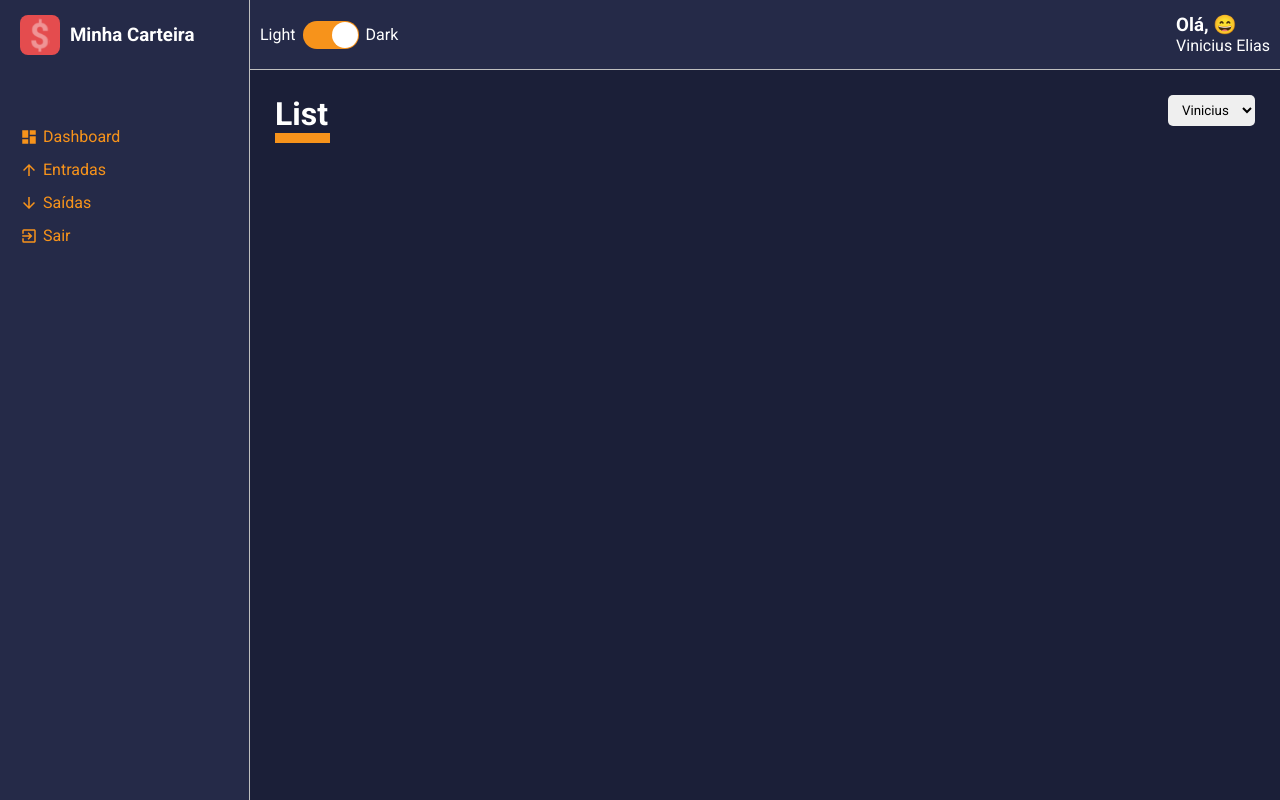
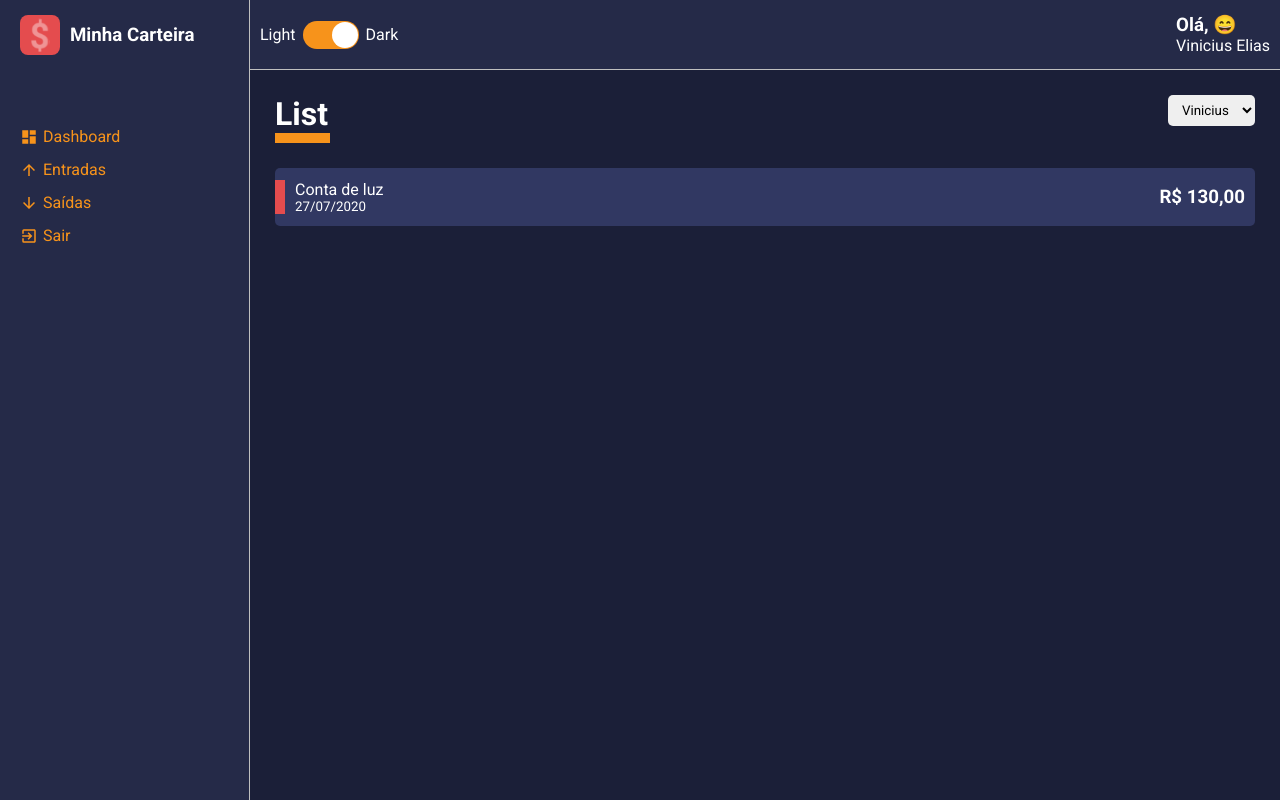
Before and after one commit to vinielias11/dashboardCarteira, a React (Create React App) app: page / in a window 1280 px wide. Built offline with nearby package versions, Linux system fonts and the light colour scheme.

Commit message:
Criação dos cartões de movimentação +  scrollbar

```diff
--- a/src/components/Content/styles.ts
+++ b/src/components/Content/styles.ts
@@ -5,4 +5,19 @@
     color: ${props => props.theme.colors.white};
     background-color: ${props => props.theme.colors.primary};
     padding: 25px;
+    height: calc(100vh - 70px);
+    overflow-y: scroll;
+
+    ::-webkit-scrollbar {
+        width: 10px;
+    }
+
+    ::-webkit-scrollbar-thumb {
+        background-color: ${props => props.theme.colors.secondary};
+        border-radius: 10px;
+    }
+
+    ::-webkit-scrollbar-track {
+        background-color: ${props => props.theme.colors.tertiary};
+    }
 `;
--- /dev/null
+++ b/src/components/OperationCard/index.tsx
@@ -0,0 +1,33 @@
+import React from 'react';
+
+import {
+    Container,
+    Tag
+} from './styles'
+
+interface IOperationCardProps {
+    tagColor: string;
+    title: string;
+    subtitle: string;
+    value: string;
+}
+
+const OperationCard: React.FC<IOperationCardProps> = ({
+    tagColor,
+    title,
+    subtitle,
+    value
+}) => {
+    return (
+        <Container>
+            <Tag color={tagColor} />
+            <div>
+                <span>{title}</span>
+                <small>{subtitle}</small>
+            </div>
+            <h3>{value}</h3>
+        </Container>
+    );
+}
+
+export default OperationCard;
--- /dev/null
+++ b/src/components/OperationCard/styles.ts
@@ -0,0 +1,40 @@
+import styled from 'styled-components';
+
+interface ITagProps {
+    color: string;
+}
+
+export const Container = styled.li`
+    background-color: ${props => props.theme.colors.tertiary};
+    list-style: none;
+    border-radius: 5px;
+    margin: 10px 0;
+    padding: 12px 10px;
+    display: flex;
+    justify-content: space-between;
+    align-items: center;
+    cursor: pointer;
+    transition: all .3s;
+    position: relative;
+
+    &&:hover {
+        opacity: 0.7;
+        transform: translateX(10px);
+    }
+
+    > div {
+        display: flex;
+        flex-direction: column;
+        justify-content: space-between;
+        padding-left: 10px;
+    }
+
+`;
+
+export const Tag = styled.div<ITagProps>`
+    width: 10px;
+    height: 60%;
+    background-color: ${props => props.color};
+    position: absolute;
+    left: 0;
+`;
--- a/src/pages/List/index.tsx
+++ b/src/pages/List/index.tsx
@@ -2,8 +2,9 @@
 
 import ContentHeader from '../../components/ContentHeader';
 import SelectInput from '../../components/SelectInput';
+import OperationCard from '../../components/OperationCard';
 
-import { Container } from './styles'
+import { Container, Content } from './styles'
 
 const List: React.FC = () => {
 
@@ -18,6 +19,16 @@
             <ContentHeader title="List" lineColor="#F7931B">
                 <SelectInput options={options}/>
             </ContentHeader>
+
+            <Content>
+                <OperationCard
+                    tagColor="#E44C4E"
+                    title="Conta de luz"
+                    subtitle="27/07/2020"
+                    value="R$ 130,00"
+                />
+
+            </Content>
         </Container>
     );
 }
--- a/src/pages/List/styles.ts
+++ b/src/pages/List/styles.ts
@@ -1,3 +1,5 @@
 import styled from "styled-components";
 
 export const Container = styled.div``;
+
+export const Content = styled.div``;
```
